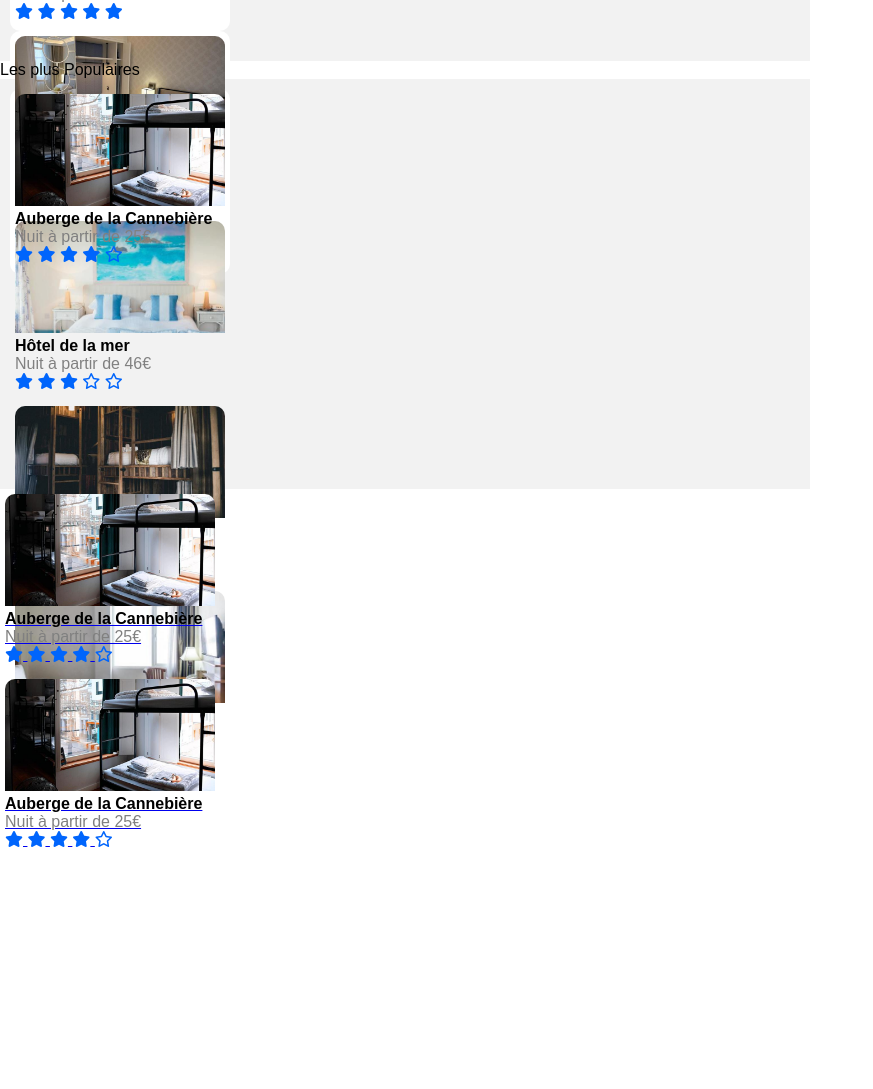
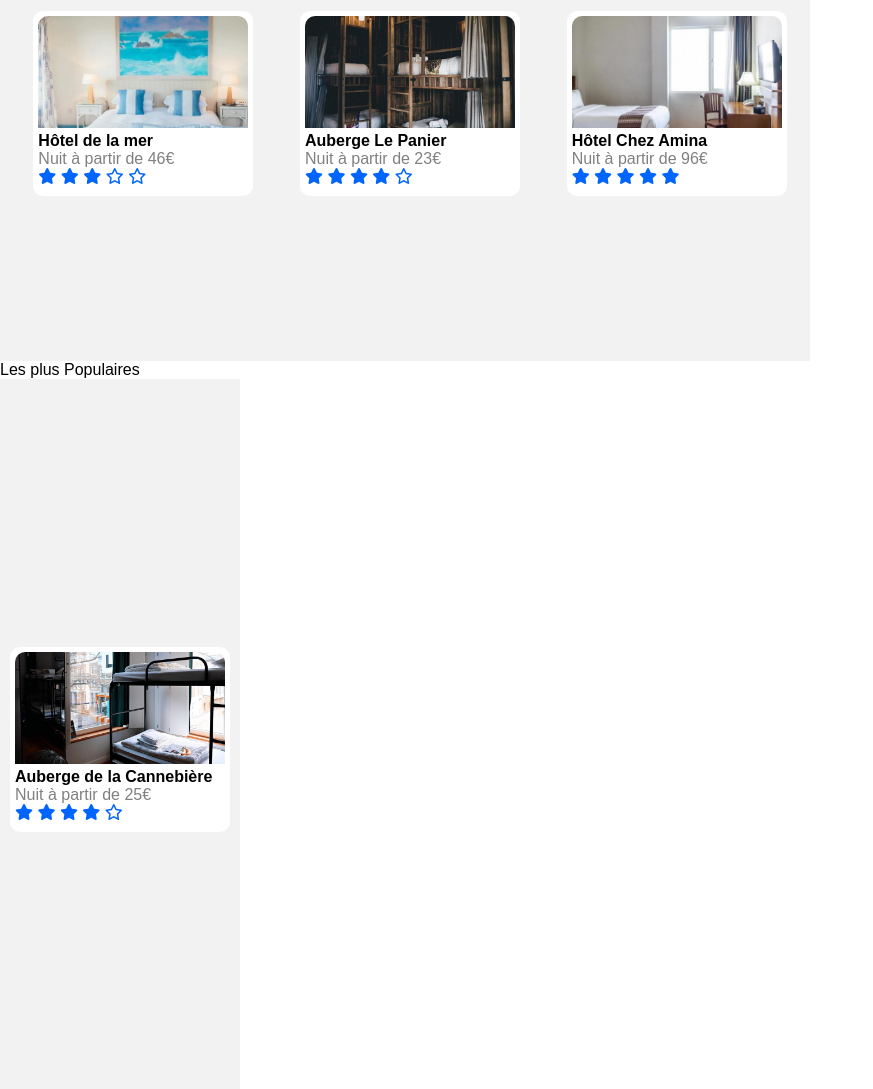
Before and after one commit to DenisJP/P2_CHALARD_DENIS, a plain HTML site: page index.html in a window 1280 px wide. Shown: the part 719-1808 px from the top of the page, without its empty margins (0-873 px from the left). Before the commit the page ends 1578 px from the top, so only its background shows below. Drawn offline with Linux system fonts and the light colour scheme; a web font is replaced by a local one.

Commit message:
updates cards test

```diff
--- a/css/index.css
+++ b/css/index.css
@@ -138,8 +138,11 @@ a:hover
 }
 .card
 {
+    display: flex;
+    flex-wrap: wrap;
+    justify-content: space-around;
     width: 800px;
-    height: 400px;
+    height: 700px;
     background-color:#F2F2F2;
     padding-left: 10px;
     padding-top: 10px;
@@ -187,3 +190,24 @@ a:hover
 {
     color:#0065FC;
 }
+
+.popular_card
+{
+    display: flex;
+    justify-content: space-around;
+    flex-direction: column;
+    width: 230px;
+    height: 700px;
+    background-color:#F2F2F2;
+    padding-left: 10px;
+    padding-top: 10px;
+}
+.popular_card a
+{
+    text-decoration: none;
+}
+.popular_card a:hover
+{
+    pointer-events: none; /* Disable hover action*/
+    text-decoration: none;
+}
--- a/index.html
+++ b/index.html
@@ -184,8 +184,7 @@
         <div class="popular_main_title">
             <p>Les plus Populaires</p>
         </div>
-
-        <div class="card">
+        <div class="popular_card">
             <div class="item-container">
                 <a href="#"> <!--Why the link <a></a> make it work for picture sizing?-->
                     <img class="house_picture" src="images/hebergements/4_small/marcus-loke-WQJvWU_HZFo-unsplash.jpg" alt="Cannebière">
@@ -203,38 +202,7 @@
                 </a>
             </div>
         </div>
-        <div class="item-container">
-            <a href="#"> <!--Why the link <a></a> make it work for picture sizing?-->
-                <img class="house_picture" src="images/hebergements/4_small/marcus-loke-WQJvWU_HZFo-unsplash.jpg" alt="Cannebière">
-                    <div class="container">
-                        <h4>Auberge de la Cannebière</h4>
-                        <p>Nuit à partir de 25€</p>
-                    </div>
-                        <div class="notation">
-                            <i class="fas fa-star"></i><!--full stars-->
-                            <i class="fas fa-star"></i><!--full stars-->
-                            <i class="fas fa-star"></i><!--full stars-->
-                            <i class="fas fa-star"></i><!--full stars-->
-                            <i class="far fa-star"></i><!--empty stars-->
-                        </div>
-            </a>
-        </div>
-        <div class="item-container">
-            <a href="#"> <!--Why the link <a></a> make it work for picture sizing?-->
-                <img class="house_picture" src="images/hebergements/4_small/marcus-loke-WQJvWU_HZFo-unsplash.jpg" alt="Cannebière">
-                    <div class="container">
-                        <h4>Auberge de la Cannebière</h4>
-                        <p>Nuit à partir de 25€</p>
-                    </div>
-                        <div class="notation">
-                            <i class="fas fa-star"></i><!--full stars-->
-                            <i class="fas fa-star"></i><!--full stars-->
-                            <i class="fas fa-star"></i><!--full stars-->
-                            <i class="fas fa-star"></i><!--full stars-->
-                            <i class="far fa-star"></i><!--empty stars-->
-                        </div>
-            </a>
-        </div>
+
 
     </div>
 
```
